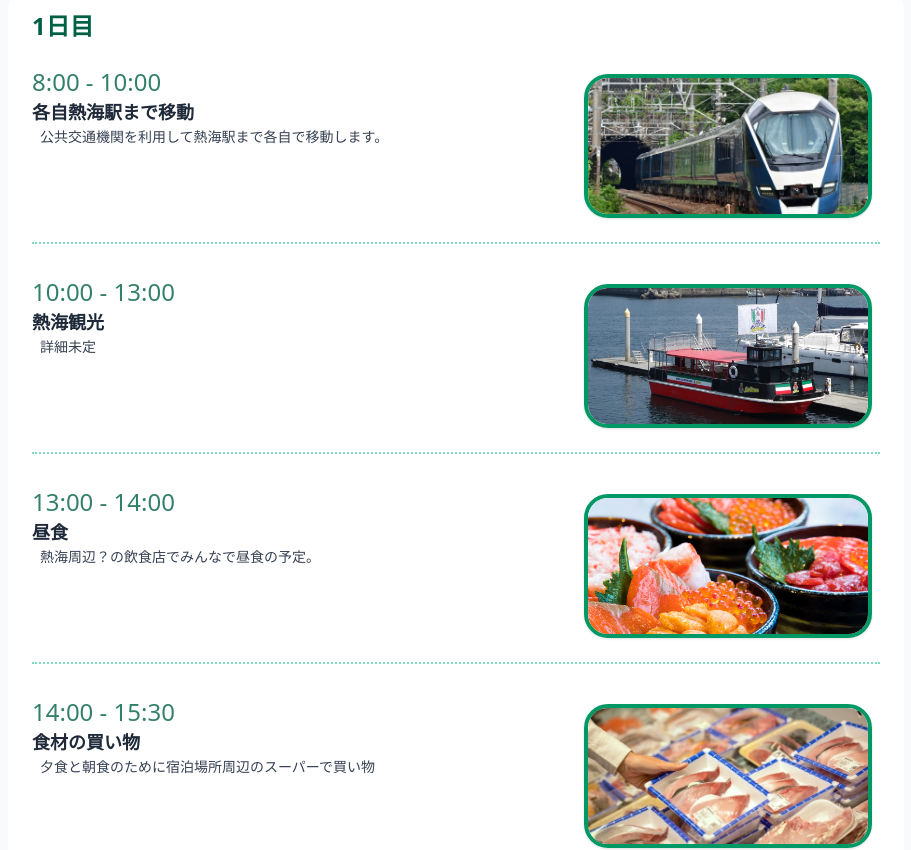
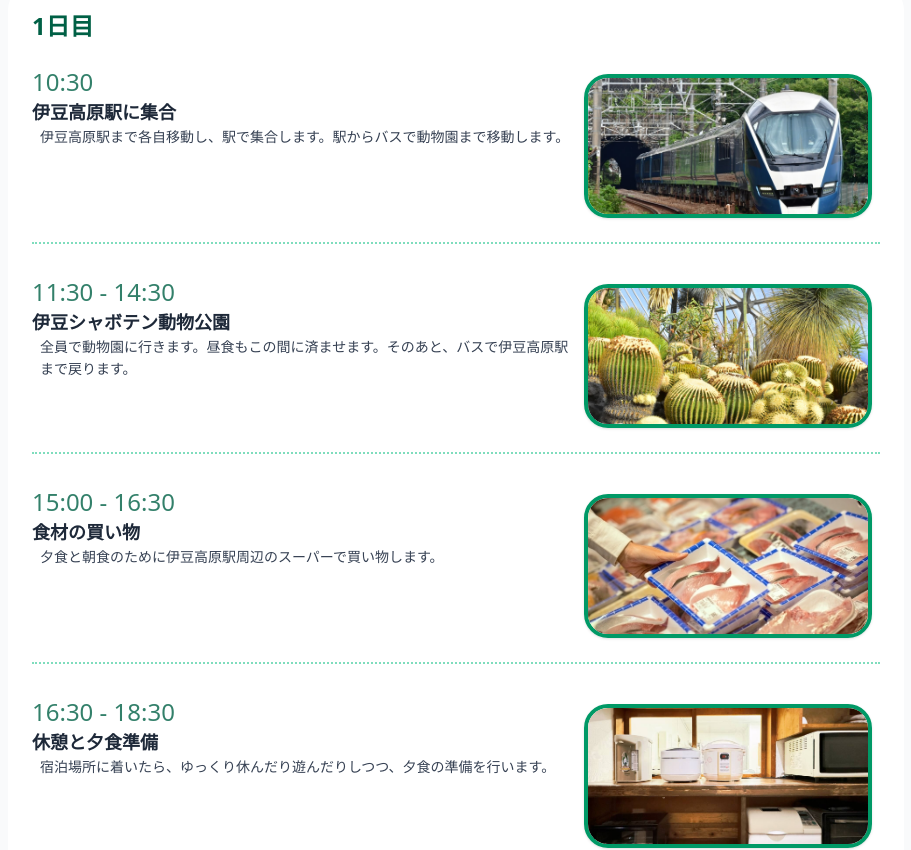
Before and after one commit to sandaime-RM/labTravel, a Vue app: page /schedule in a window 1280 px wide. Shown: the part 260-1110 px from the top of the page, without its empty margins (184-1095 px from the left). Built offline with nearby package versions, Linux system fonts and the light colour scheme.

Commit message:
fix: スケジュールの変更など

```diff
--- a/src/views/HomeView.vue
+++ b/src/views/HomeView.vue
@@ -38,7 +38,7 @@ onMounted(() => {
     <!-- ヒーローセクション -->
     <div
       class="relative max-h-screen h-96 bg-cover bg-center"
-      style="background-image: url('/back.webp')"
+      style="background-image: url('./public/back.jpg')"
     >
       <div class="absolute top-20 m-6 font-bold">
         <h1 class="text-2xl md:text-4xl p-2 ps-4 bg-white shadow-xl text-gray-900 mb-2">
@@ -49,7 +49,7 @@ onMounted(() => {
         </p>
         <br />
 
-        <p class="md:text-xl inline-block text-gray-900/70 m-3">{{ countdownMessage }}</p>
+        <p class="md:text-xl inline-block text-white m-3">{{ countdownMessage }}</p>
       </div>
     </div>
 
@@ -150,8 +150,8 @@ onMounted(() => {
     <!-- CTAセクション -->
     <section class="py-16 bg-gradient-to-r from-emerald-500 to-teal-500 text-white">
       <div class="container mx-auto px-6 text-center">
-        <h2 class="text-3xl font-bold mb-6">準備はOK？</h2>
-        <p class="text-xl mb-8">詳しいスケジュールや持ち物リストをチェックしよう！</p>
+        <h2 class="text-3xl font-bold mb-6">詳細を確認しましょう</h2>
+        <p class="text-xl mb-8">詳しいスケジュールや宿泊場所をチェックしよう！</p>
         <div class="flex flex-wrap gap-4 justify-center">
           <RouterLink
             to="/schedule"
@@ -160,10 +160,10 @@ onMounted(() => {
             <CalendarIcon class="inline w-6 h-6 mr-2" /> スケジュールを見る
           </RouterLink>
           <RouterLink
-            to="/preparation"
+            to="/pension"
             class="bg-white text-blue-600 px-8 py-3 rounded-full font-bold hover:bg-gray-100 transition shadow-lg"
           >
-            <ShoppingBagIcon class="inline w-6 h-6 mr-2" /> 持ち物と準備
+            <ShoppingBagIcon class="inline w-6 h-6 mr-2" /> 宿泊場所を見る
           </RouterLink>
         </div>
       </div>
--- a/src/views/ScheduleView.vue
+++ b/src/views/ScheduleView.vue
@@ -53,10 +53,10 @@ const activeDay = ref(1)
           class="py-4 sm:flex justify-between border-b-2 border-dotted border-emerald-500/50 mb-4"
         >
           <div>
-            <h4 class="text-emerald-800/80 text-2xl">8:00 - 10:00</h4>
-            <h3 class="font-semibold text-gray-800 text-lg">各自熱海駅まで移動</h3>
+            <h4 class="text-emerald-800/80 text-2xl">10:30</h4>
+            <h3 class="font-semibold text-gray-800 text-lg">伊豆高原駅に集合</h3>
             <p class="text-gray-700 text-sm leading-5.5 ms-2">
-              公共交通機関を利用して熱海駅まで各自で移動します。
+              伊豆高原駅まで各自移動し、駅で集合します。駅からバスで動物園まで移動します。
             </p>
           </div>
           <img
@@ -70,13 +70,15 @@ const activeDay = ref(1)
           class="py-4 sm:flex justify-between border-b-2 border-dotted border-emerald-500/50 mb-4"
         >
           <div>
-            <h4 class="text-emerald-800/80 text-2xl">10:00 - 13:00</h4>
-            <h3 class="font-semibold text-gray-800 text-lg">熱海観光</h3>
-            <p class="text-gray-700 text-sm leading-5.5 ms-2">詳細未定</p>
+            <h4 class="text-emerald-800/80 text-2xl">11:30 - 14:30</h4>
+            <h3 class="font-semibold text-gray-800 text-lg">伊豆シャボテン動物公園</h3>
+            <p class="text-gray-700 text-sm leading-5.5 ms-2">
+              全員で動物園に行きます。昼食もこの間に済ませます。そのあと、バスで伊豆高原駅まで戻ります。
+            </p>
           </div>
           <img
-            src="/public/boat.jpg"
-            alt="遊覧船"
+            src="/public/back.jpg"
+            alt="サボテン"
             class="w-full max-w-72 h-36 m-2 object-cover rounded-3xl shadow border-4 border-emerald-600"
           />
         </div>
@@ -85,27 +87,10 @@ const activeDay = ref(1)
           class="py-4 sm:flex justify-between border-b-2 border-dotted border-emerald-500/50 mb-4"
         >
           <div>
-            <h4 class="text-emerald-800/80 text-2xl">13:00 - 14:00</h4>
-            <h3 class="font-semibold text-gray-800 text-lg">昼食</h3>
-            <p class="text-gray-700 text-sm leading-5.5 ms-2">
-              熱海周辺？の飲食店でみんなで昼食の予定。
-            </p>
-          </div>
-          <img
-            src="/public/lunch.jpg"
-            alt="昼食"
-            class="w-full max-w-72 h-36 m-2 object-cover rounded-3xl shadow border-4 border-emerald-600"
-          />
-        </div>
-
-        <div
-          class="py-4 sm:flex justify-between border-b-2 border-dotted border-emerald-500/50 mb-4"
-        >
-          <div>
-            <h4 class="text-emerald-800/80 text-2xl">14:00 - 15:30</h4>
+            <h4 class="text-emerald-800/80 text-2xl">15:00 - 16:30</h4>
             <h3 class="font-semibold text-gray-800 text-lg">食材の買い物</h3>
             <p class="text-gray-700 text-sm leading-5.5 ms-2">
-              夕食と朝食のために宿泊場所周辺のスーパーで買い物
+              夕食と朝食のために伊豆高原駅周辺のスーパーで買い物します。
             </p>
           </div>
           <img
@@ -119,7 +104,7 @@ const activeDay = ref(1)
           class="py-4 sm:flex justify-between border-b-2 border-dotted border-emerald-500/50 mb-4"
         >
           <div>
-            <h4 class="text-emerald-800/80 text-2xl">16:00 - 18:00</h4>
+            <h4 class="text-emerald-800/80 text-2xl">16:30 - 18:30</h4>
             <h3 class="font-semibold text-gray-800 text-lg">休憩と夕食準備</h3>
             <p class="text-gray-700 text-sm leading-5.5 ms-2">
               宿泊場所に着いたら、ゆっくり休んだり遊んだりしつつ、夕食の準備を行います。
@@ -136,7 +121,7 @@ const activeDay = ref(1)
           class="py-4 sm:flex justify-between border-b-2 border-dotted border-emerald-500/50 mb-4"
         >
           <div>
-            <h4 class="text-emerald-800/80 text-2xl">18:00 - 20:00</h4>
+            <h4 class="text-emerald-800/80 text-2xl">18:30 - 21:00</h4>
             <h3 class="font-semibold text-gray-800 text-lg">夕食</h3>
             <p class="text-gray-700 text-sm leading-5.5 ms-2">宿泊場所で夕食を取ります。</p>
           </div>
```
Also changed, not shown: public/back.jpg (added), public/back.webp (deleted).
